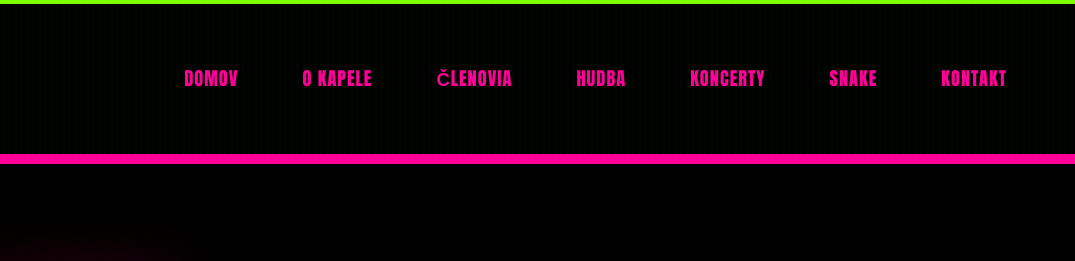
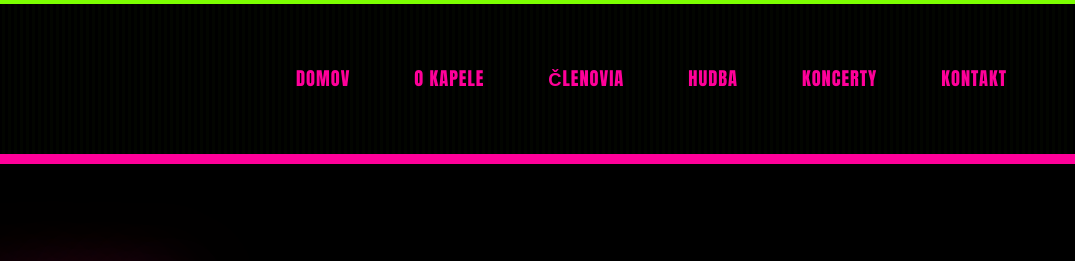
Before and after one commit to tobiasgoffa/chaosvrytme, a plain HTML site: page index.html in a window 1280 px wide. Shown: the top 261 px of the page, 205-1280 px from the left. Drawn offline with Linux system fonts and the light colour scheme.

Commit message:
Remove link to Snake page from navigation

```diff
--- a/index.html
+++ b/index.html
@@ -27,7 +27,6 @@
                 <a href="clenovia.html">Členovia</a>
                 <a href="hudba.html">Hudba</a>
                 <a href="#koncerty">Koncerty</a>
-                <a href="snake.html">Snake</a>
                 <a href="#kontakt">Kontakt</a>
             </nav>
         </div>
```
